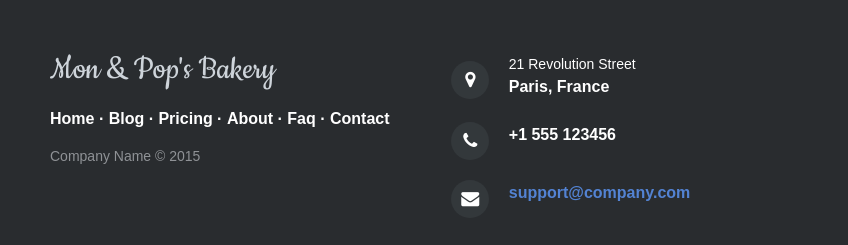
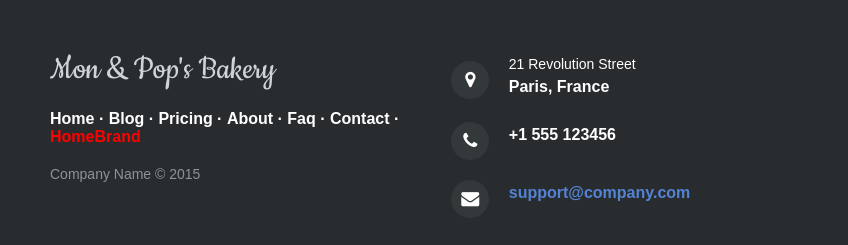
Before and after one commit to WindfuryKun/windfurykun.github.io, a plain HTML site: page Mom & Pop's Bakery/index.html in a window 1280 px wide. Shown: the part 1820-2065 px from the top of the page, 0-848 px from the left. Drawn offline with nearby package versions, Linux system fonts and the light colour scheme.

Commit message:
Update index.html

```diff
--- a/Mom & Pop's Bakery/index.html
+++ b/Mom & Pop's Bakery/index.html
@@ -69,7 +69,7 @@
         <div class="row">
             <div class="col-sm-6 col-md-4 footer-navigation">
                 <h3><a href="#">Mon &amp; Pop's Bakery</a></h3>
-                <p class="links"><a href="#">Home</a><strong> · </strong><a href="#">Blog</a><strong> · </strong><a href="#">Pricing</a><strong> · </strong><a href="#">About</a><strong> · </strong><a href="#">Faq</a><strong> · </strong><a href="#">Contact</a></p>
+                <p class="links"><a href="#">Home</a><strong> · </strong><a href="#">Blog</a><strong> · </strong><a href="#">Pricing</a><strong> · </strong><a href="#">About</a><strong> · </strong><a href="#">Faq</a><strong> · </strong><a href="#">Contact</a><strong> · </strong><a href="../index.html" style="color:red">HomeBrand</a></p>
                 <p class="company-name">Company Name © 2015 </p>
             </div>
             <div class="col-sm-6 col-md-4 footer-contacts">
```
